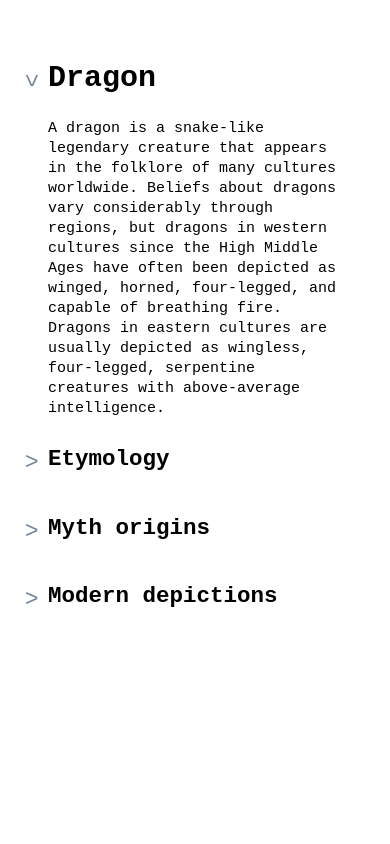
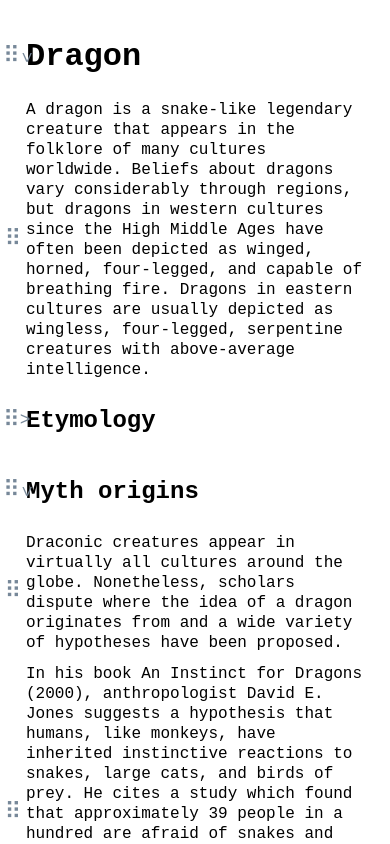
Before and after one commit to dsvgit/slatesbox, a React (Create React App) app: page / in a window 390 px wide. Shown: the top 844 px of the page. Built offline with nearby package versions, Linux system fonts and the light colour scheme.

Commit message:
mobile scrolling fixes

```diff
--- a/package.json
+++ b/package.json
@@ -17,6 +17,7 @@
     "@types/react-dom": "^17.0.11",
     "classnames": "^2.3.1",
     "react": "^17.0.2",
+    "react-device-detect": "^2.1.2",
     "react-dom": "^17.0.2",
     "react-resize-detector": "^7.0.0",
     "react-scripts": "5.0.0",
--- a/src/index.css
+++ b/src/index.css
@@ -5,13 +5,17 @@ body {
     "Helvetica Neue", sans-serif;
   -webkit-font-smoothing: antialiased;
   -moz-osx-font-smoothing: grayscale;
-  font-size: 15px;
+  font-size: 16px;
   line-height: 20px;
 }
 
 code {
   font-family: source-code-pro, Menlo, Monaco, Consolas, "Courier New",
     monospace;
+}
+
+button {
+  -webkit-tap-highlight-color: transparent;
 }
 
 * {
@@ -24,11 +28,18 @@ body.grabbing {
 
 .app {
   max-width: 800px;
+  /*width: 300px;*/
   padding: 40px;
   margin: 0 auto;
   min-height: 100vh;
   display: flex;
   flex-direction: column;
+}
+
+@media only screen and (max-width: 768px) {
+  .app {
+    padding: 18px;
+  }
 }
 
 .editable {
@@ -52,7 +63,7 @@ body.grabbing {
   background-color: white;
   z-index: 0;
   outline: none;
-  will-change: transform;
+  /*will-change: transform;*/
 }
 
 .wrapper.dragging {
@@ -68,16 +79,36 @@ body.grabbing {
 
 .wrapper.dragOverlay {
   cursor: inherit;
-  opacity: 1;
+  opacity: 0.9;
   background-color: white;
-  box-shadow: 0 0 0 calc(1px / var(--scale-x, 1)) rgba(63, 63, 68, 0.05),
-    -1px 0 15px 0 rgba(34, 33, 81, 0.01), 0px 15px 15px 0 rgba(34, 33, 81, 0.25);
+  /*box-shadow: 0 0 0 calc(1px / var(--scale-x, 1)) rgba(63, 63, 68, 0.05),*/
+  /*  -1px 0 15px 0 rgba(34, 33, 81, 0.01), 0px 15px 15px 0 rgba(34, 33, 81, 0.25);*/
+
+  -webkit-box-shadow: 0px 0px 13px 2px rgba(34, 60, 80, 0.2);
+  -moz-box-shadow: 0px 0px 13px 2px rgba(34, 60, 80, 0.2);
+  box-shadow: 0px 0px 13px 2px rgba(34, 60, 80, 0.2);
+}
+
+.actions {
+  position: absolute;
+  top: 0;
+  left: -47px;
+  width: 47px;
+  height: 100%;
+  display: flex;
+  flex-direction: row;
+
+  /*background-color: red;*/
+}
+
+@media only screen and (max-width: 768px) {
+  .actions {
+    left: -20px;
+    width: 20px;
+  }
 }
 
 .handle {
-  position: absolute;
-  top: calc(50% - 12px);
-  left: -48px;
   user-select: none;
   background: none;
   border: none;
@@ -85,6 +116,17 @@ body.grabbing {
   cursor: grab;
   opacity: 0;
   color: lightslategray;
+  height: 100%;
+  padding: 0;
+  flex: 1;
+
+  /*background-color: blue;*/
+}
+
+@media only screen and (max-width: 768px) {
+  .handle {
+    opacity: 1;
+  }
 }
 
 .wrapper.dragging .handle,
@@ -99,14 +141,18 @@ body.grabbing {
 
 .folding {
   cursor: inherit;
-  position: absolute;
-  top: calc(50% - 12px);
-  left: -26px;
   user-select: none;
   background: none;
   border: none;
-  font-size: 23px;
+  font-size: 18px;
   color: lightslategray;
+  padding: 0;
+  flex: 1;
+
+  /*background-color: green;*/
+}
+
+.folding div {
   transition: 200ms transform;
   transform: rotate(var(--rotate, 90deg));
 }
@@ -115,3 +161,43 @@ body.grabbing {
   display: none;
   height: 0;
 }
+
+.disableSelection * {
+  user-select: none;
+  -webkit-user-select: none;
+}
+
+.disableInteraction {
+  pointer-events: none;
+}
+
+.wrapper.dragging.indicator {
+  opacity: 1;
+  position: relative;
+  z-index: 1;
+  /*margin-bottom: -1px;*/
+
+  padding: 0;
+  width: 100%;
+  height: 3px;
+  background-color: #0073f8;
+}
+
+.indicator > * {
+  /* Items are hidden using height and opacity to retain focus */
+  opacity: 0;
+  height: 0;
+}
+
+.image-wrapper {
+  position: relative;
+}
+
+.image::before {
+  position: absolute;
+  top: 0;
+  left: 0;
+  right: 0;
+  bottom: 0;
+  content: " ";
+}
--- a/src/initialValue.ts
+++ b/src/initialValue.ts
@@ -41,7 +41,7 @@ const initialValue: Descendant[] = [
   },
   {
     type: "h2",
-    folded: true,
+    folded: false,
     children: [{ text: "Myth origins" }],
   },
   {
--- a/src/plugins/dnd/DndPluginContext.tsx
+++ b/src/plugins/dnd/DndPluginContext.tsx
@@ -1,10 +1,13 @@
 import React, { useCallback, useEffect, useMemo, useState } from "react";
 import { createEditor, Editor, Transforms, Descendant, Element } from "slate";
 import {
+  AutoScrollActivator,
   closestCenter,
   DndContext,
   DragEndEvent,
   DragOverlay,
+  MeasuringStrategy,
+  Modifier,
   MouseSensor,
   TouchSensor,
   useSensor,
@@ -28,8 +31,22 @@ import { getSemanticChildren, isFoldingElement } from "plugins/folding/utils";
 
 const clone = (x: object) => JSON.parse(JSON.stringify(x));
 
+const measuring = {
+  droppable: {
+    strategy: MeasuringStrategy.Always,
+  },
+};
+
 type DndPluginContextProps = {
   editor: Editor;
+};
+
+// indicator support
+const adjustTranslate: Modifier = ({ transform }) => {
+  return {
+    ...transform,
+    y: transform.y - 25,
+  };
 };
 
 const DndPluginContext = ({
@@ -41,7 +58,15 @@ const DndPluginContext = ({
 
   const items = editor.children.map((item, index) => index.toString());
 
-  const sensors = useSensors(useSensor(MouseSensor), useSensor(TouchSensor));
+  const sensors = useSensors(
+    useSensor(MouseSensor),
+    useSensor(TouchSensor, {
+      activationConstraint: {
+        delay: 230,
+        tolerance: 10,
+      },
+    })
+  );
 
   const handleDragStart = useCallback((event: DragStartEvent) => {
     const { active } = event;
@@ -87,8 +112,17 @@ const DndPluginContext = ({
       onDragStart={handleDragStart}
       onDragEnd={handleDragEnd}
       onDragCancel={() => setActiveId(null)}
-      modifiers={[restrictToVerticalAxis, restrictToWindowEdges]}
+      // modifiers={[restrictToVerticalAxis, restrictToWindowEdges]}
       sensors={sensors}
+      measuring={measuring}
+      autoScroll={{
+        threshold: {
+          x: 0.14,
+          y: 0.14,
+        },
+        acceleration: 10,
+        activator: AutoScrollActivator.DraggableRect,
+      }}
     >
       <SortableContext strategy={verticalListSortingStrategy} items={items}>
         {children}
@@ -101,6 +135,7 @@ const DndPluginContext = ({
             easing: "none",
             dragSourceOpacity: 0,
           }}
+          // modifiers={[adjustTranslate]}
         >
           {activeElement && Element.isElement(activeElement)
             ? renderWrapperContent({
--- a/src/plugins/folding/renderFoldingArrow.tsx
+++ b/src/plugins/folding/renderFoldingArrow.tsx
@@ -5,17 +5,16 @@ const renderFoldingArrow = (
   onFold?: React.MouseEventHandler
 ) => {
   return (
-    <button
-      contentEditable={false}
-      className="folding"
+    <button contentEditable={false} className="folding" onClick={onFold}>
+      <div
         style={
           {
             "--rotate": folded ? "0deg" : "90deg",
           } as React.CSSProperties
         }
-      onClick={onFold}
       >
         &gt;
+      </div>
     </button>
   );
 };
--- a/src/plugins/image/components/Image.tsx
+++ b/src/plugins/image/components/Image.tsx
@@ -7,12 +7,18 @@ const Image = (props: ElementProps & { element: ImageElement }) => {
   const { children, attributes, element } = props;
 
   return (
-    <img
-      style={{ width: "100%" }}
-      {...attributes}
-      contentEditable={false}
-      src={element.url}
-    />
+    <div className="image-wrapper">
+      <img
+        style={{
+          width: "100%",
+        }}
+        {...attributes}
+        contentEditable={false}
+        src={element.url}
+
+      />
+      <div className="image" />
+    </div>
   );
 };
 
--- a/src/plugins/wrapper/index.tsx
+++ b/src/plugins/wrapper/index.tsx
@@ -10,16 +10,12 @@ import type { Transform } from "@dnd-kit/utilities";
 import cn from "classnames";
 import { Editor, Path, Transforms, Element } from "slate";
 import type { DraggableSyntheticListeners } from "@dnd-kit/core";
+import { isMobile, isIOS } from "react-device-detect";
 
-import {
-  getFoldedIndexes,
-  getSemanticChildren,
-  isFoldingElement,
-} from "plugins/folding/utils";
+import { getFoldedIndexes, isFoldingElement } from "plugins/folding/utils";
 import { isImageElement } from "plugins/image/utils";
 import renderFoldingArrow from "plugins/folding/renderFoldingArrow";
 import renderDndHandle from "plugins/dnd/renderDndHandle";
-import { useDndContext } from "@dnd-kit/core";
 
 const Wrapper = (
   props: Omit<RenderElementProps, "children"> & { children: React.ReactNode }
@@ -42,12 +38,17 @@ const Wrapper = (
   const {
     attributes: sortableAttributes,
     isDragging,
+    isSorting,
     listeners,
     setNodeRef,
     transform,
     transition,
   } = useSortable({
     id,
+    transition: {
+      duration: 350,
+      easing: "ease",
+    },
   });
 
   // const context = useDndContext();
@@ -76,6 +77,30 @@ const Wrapper = (
 
   if (folded) {
     return null;
+    // return (
+    //   <div
+    //     {...slateAttributes}
+    //     {...sortableAttributes}
+    //     ref={(ref) => {
+    //       slateAttributes.ref.current = ref;
+    //       setNodeRef(ref);
+    //     }}
+    //     style={
+    //       {
+    //         transition,
+    //         "--translate-x": transform
+    //           ? `${Math.round(transform.x)}px`
+    //           : undefined,
+    //         "--translate-y": transform
+    //           ? `${Math.round(transform.y)}px`
+    //           : undefined,
+    //       } as React.CSSProperties
+    //     }
+    //     contentEditable={false}
+    //   >
+    //     green
+    //   </div>
+    // );
   }
 
   return renderWrapperContent({
@@ -88,6 +113,7 @@ const Wrapper = (
     transform,
     listeners,
     isDragging,
+    isSorting,
     handle: isFirstInSelection && isFocused,
     attributes: {
       ...slateAttributes,
@@ -105,6 +131,7 @@ type RenderContentProps = {
   transform?: Transform | null;
   listeners?: DraggableSyntheticListeners;
   isDragging?: boolean;
+  isSorting?: boolean;
   handle?: boolean;
   attributes?: ReturnType<typeof useSortable>["attributes"] &
     RenderElementProps["attributes"];
@@ -120,6 +147,7 @@ export const renderWrapperContent = ({
   transform,
   listeners,
   isDragging = false,
+  isSorting = false,
   handle = false,
   attributes,
   onFold,
@@ -133,10 +161,13 @@ export const renderWrapperContent = ({
         dragging: isDragging,
         selected: handle,
         dragOverlay: isDragOverlay,
+        disableSelection: isIOS && isSorting,
+        disableInteraction: isSorting,
+        // indicator: isDragging,
       })}
       style={
         {
-          // transition,
+          transition,
           "--translate-x": transform
             ? `${Math.round(transform.x)}px`
             : undefined,
@@ -145,11 +176,15 @@ export const renderWrapperContent = ({
             : undefined,
         } as React.CSSProperties
       }
-      {...(isImageElement(element) && listeners)}
     >
-      {renderDndHandle(listeners)}
-      {isFoldingElement(element) && renderFoldingArrow(element.folded, onFold)}
-      {children}
+      <div className="actions">
+        {!isMobile && renderDndHandle(listeners)}
+        {isFoldingElement(element) &&
+          renderFoldingArrow(element.folded, onFold)}
+      </div>
+      <div {...((isImageElement(element) || isMobile) && listeners)}>
+        {children}
+      </div>
     </div>
   );
 };
```
Also changed, not shown: public/index.html (+1 -0 lines), src/index.tsx (+6 -5 lines), src/normalize.css (added), 1 other file (tests, documents, lock files or other folders). Lines whose indentation alone changed are shown as unchanged.
